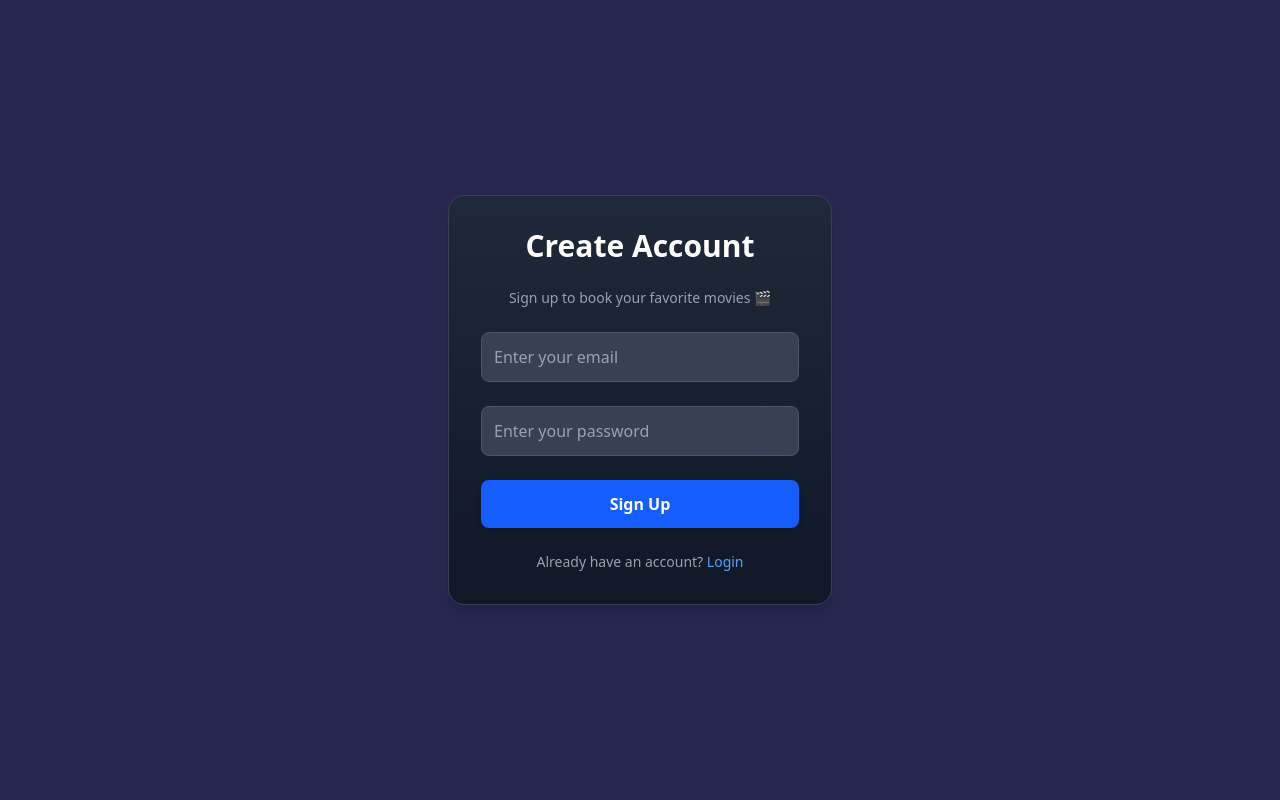
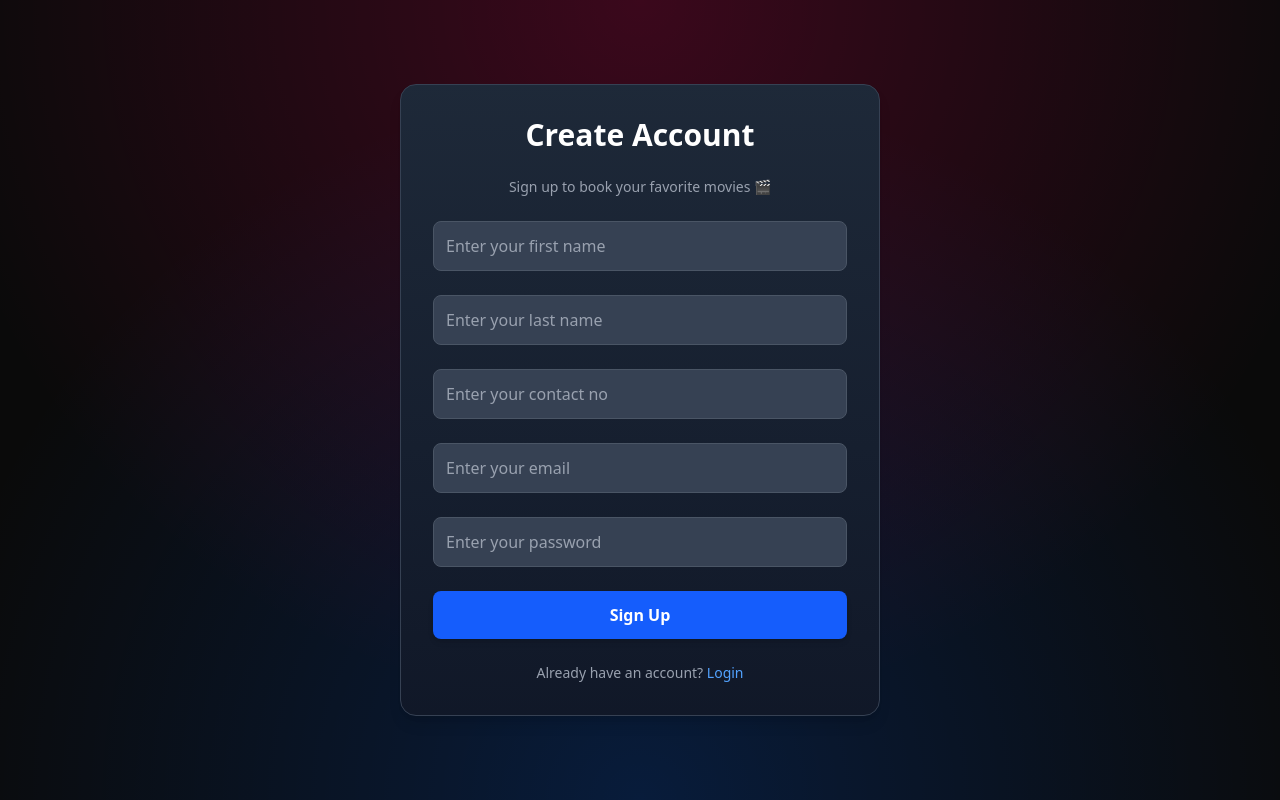
Before and after one commit to bhaskar361-kreeti/Movie-Hall-Ticket-Booking, a React (Vite) app: page /SignUp in a window 1280 px wide. Built offline with nearby package versions, Linux system fonts and the light colour scheme; the HTML template or start-up script is replaced by a standard one.

Commit message:
working on login for multiple users

```diff
--- a/src/App.css
+++ b/src/App.css
@@ -1,5 +1,9 @@
 body, html {
-  background-color: rgb(39, 39, 80);
+
+  background: radial-gradient(circle at top, rgba(255, 0, 100, 0.2), transparent 70%),
+              radial-gradient(circle at bottom, rgba(0, 100, 255, 0.2), transparent 70%),
+              #0a0a0a;
+  background-attachment: fixed;
   color: white;
   width: 100%;
   height: 100%;
@@ -7,5 +11,3 @@ body, html {
   padding: 0;
   overflow-x: hidden;
 }
-
-/* subtle stars */
--- a/src/App.jsx
+++ b/src/App.jsx
@@ -12,10 +12,7 @@ import GenerateTicket from "./Components/generateTicket/GenerateTicket";
 
 function App() {
   return (
-    <div
-      className="bg-[radial-gradient(ellipse_at_center,_var(--tw-gradient-stops))]
-      from-gray-800 via-black to-gray-900 text-white min-h-screen w-full"
-    >
+    <div className="text-white min-h-screen w-full">
       <Routes>
         <Route path="/" element={<Home />} />
         <Route path="/movie/:id" element={<MovieDetails />} />
--- a/src/Components/Button/Button.jsx
+++ b/src/Components/Button/Button.jsx
@@ -2,7 +2,7 @@ import React from "react";
 
 const Button = () => {
   return (
-    <button className="px-6 py-4 md:px-3 lg:px-6 md:py-3 lg:py-4 rounded font-bold bg-gray-300 text-black cursor-pointer hover:bg-blue-600 hover:text-white">
+    <button className="px-6 py-4 md:px-3 lg:px-6 md:py-3 lg:py-4 rounded font-bold bg-gray-300 text-black cursor-pointer hover:bg-blue-500 hover:text-white">
       More Details
     </button>
   );
--- a/src/Components/Header/Header.jsx
+++ b/src/Components/Header/Header.jsx
@@ -11,19 +11,33 @@ const Header = () => {
     navigate("/Login");
   };
   return (
-    <div className="w-full m-2 p-6 flex justify-between items-center">
-      <h1 className="font-bold text-4xl ">Recommended Movies</h1>
-      <div className="flex justify-center items-center gap-x-4">
+    <div className="w-full m-2 p-6 flex justify-around items-center">
+      <div className="w-1/3 flex flex-col-reverse md:flex-row justify-evenly items-center gap-x-2">
+        <h1 className="font-bold text-[10px] sm:text-lg  md:text-xl lg:text-2xl ">
+          Recommended Movies...
+        </h1>
+      </div>
+      <div className="w-1/3 flex m-4 flex-col-reverse md:flex-rowjustify-evenly items-center">
+        <h1
+          className="sm:text-sm  md:text-3xl lg:text-5xl font-extrabold
+               bg-gradient-to-r from-purple-400 via-pink-500 to-yellow-400
+               bg-clip-text text-transparent animate-bounce"
+        >
+          MovieMood
+        </h1>
+      </div>
+
+      <div className="w-1/3 flex justify-center flex-col gap-y-4 sm:flex-col md:flex-row items-center gap-x-4">
         <button
-          className="rounded transform transition duration-500 hover:scale-105 hover:shadow-xl
-           py-3 px-6 bg-gray-300 text-black cursor-pointer font-semibold"
+          className="rounded w-20 sm:w-24 md:w-32 text-sm md:text-md transform transition duration-500 hover:scale-105 hover:shadow-xl
+           sm:py-1 md:py-2 lg:py-3  bg-gray-300 text-black cursor-pointer font-semibold"
           onClick={handleLogin}
         >
           Login
         </button>
         <button
-          className="rounded transform transition duration-500 hover:scale-105 hover:shadow-xl
-           py-3 px-6 bg-gray-300 text-black cursor-pointer font-semibold"
+          className="rounded w-20 sm:w-24 md:w-32 text-sm  md:text-md  transform transition duration-500 hover:scale-105 hover:shadow-xl
+           sm:py-1 md:py-2 lg:py-3  bg-gray-300 text-black cursor-pointer font-semibold"
           onClick={handleSignUp}
         >
           SignUp
--- a/src/Components/Movies/Movie.jsx
+++ b/src/Components/Movies/Movie.jsx
@@ -26,7 +26,9 @@ const MovieList = () => {
             src={movie.posterUrl}
             alt=""
           />
-          <h2 className="font-bold text-white text-lg">{movie.name}</h2>
+          <h2 className="font-bold text-white md:text-sm lg:text-lg">
+            {movie.name}
+          </h2>
           <p className="text-gray-400 text-md font-bold">{movie.genre}</p>
           <Link to={`./movie/${movie.id}`}>
             <Button />
--- a/src/Components/login/Login.jsx
+++ b/src/Components/login/Login.jsx
@@ -8,9 +8,25 @@ const Login = () => {
 
   const handleLogin = (e) => {
     e.preventDefault();
-    // TODO: replace with actual auth logic
-    console.log("Logging in with:", email, password);
-    navigate("/"); // redirect to homepage after login
+    const storedUser = JSON.parse(localStorage.getItem("user")) || [];
+    if (storedUser.length === 0) {
+      alert("⚠️ No users found. Please sign up first.");
+      navigate("/SignUp");
+    }
+    const matchedUser = storedUser.find(
+      (u) => u.email === email && u.password === password
+    );
+
+    if (matchedUser) {
+      console.log("Logging in with:", email, password);
+      alert("Login Successful 💳✅");
+      navigate("/");
+    } else {
+      alert("⚠️ No users found. Please sign up first.");
+      navigate("/SignUp");
+    }
+
+    // redirect to homepage after login
   };
 
   return (
--- a/src/Components/signup/SignUp.jsx
+++ b/src/Components/signup/SignUp.jsx
@@ -5,11 +5,16 @@ const SignUp = () => {
   const [email, setEmail] = useState();
   const [password, setPassword] = useState();
   const navigate = useNavigate();
+  const [firstName, setFirstName] = useState("");
+  const [lastName, setLastName] = useState("");
+  const [contact, setContact] = useState("");
 
   const handleSubmit = (e) => {
     e.preventDefault();
     //save data in localstorage
-    localStorage.setItem("user", JSON.stringify({ email, password }));
+    const storedUsers = JSON.parse(localStorage.getItem("user")) || [];
+    storedUsers.push({ email, password, firstName, lastName, contact });
+    localStorage.setItem("user", JSON.stringify(storedUsers));
     alert("Signup Successful✅");
     navigate("/Login");
   };
@@ -18,7 +23,7 @@ const SignUp = () => {
     <div className="w-full h-screen flex justify-center items-center">
       <form
         onSubmit={handleSubmit}
-        className="flex flex-col w-70 md:w-96 bg-gradient-to-b from-gray-800 to-gray-900
+        className="flex flex-col w-70 md:w-120 bg-gradient-to-b from-gray-800 to-gray-900
              p-8 rounded-2xl shadow-lg space-y-6 border border-gray-700"
       >
         <h2 className="text-xl md:text-3xl font-extrabold text-center text-white">
@@ -27,6 +32,34 @@ const SignUp = () => {
         <p className="text-gray-400 text-center text-sm">
           Sign up to book your favorite movies 🎬
         </p>
+
+        <input
+          type="text"
+          placeholder="Enter your first name"
+          value={firstName}
+          onChange={(e) => setFirstName(e.target.value)}
+          className="p-2 md:p-3 rounded-lg bg-gray-700 text-white placeholder-gray-400
+               border border-gray-600 focus:ring-2 focus:ring-blue-500 focus:outline-none"
+          required
+        />
+        <input
+          type="text"
+          placeholder="Enter your last name"
+          value={lastName}
+          onChange={(e) => setLastName(e.target.value)}
+          className="p-2 md:p-3 rounded-lg bg-gray-700 text-white placeholder-gray-400
+               border border-gray-600 focus:ring-2 focus:ring-blue-500 focus:outline-none"
+          required
+        />
+        <input
+          type="number"
+          placeholder="Enter your contact no"
+          value={contact}
+          onChange={(e) => setContact(e.target.value)}
+          className="p-2 md:p-3 rounded-lg bg-gray-700 text-white placeholder-gray-400
+               border border-gray-600 focus:ring-2 focus:ring-blue-500 focus:outline-none"
+          required
+        />
 
         <input
           type="email"
```
